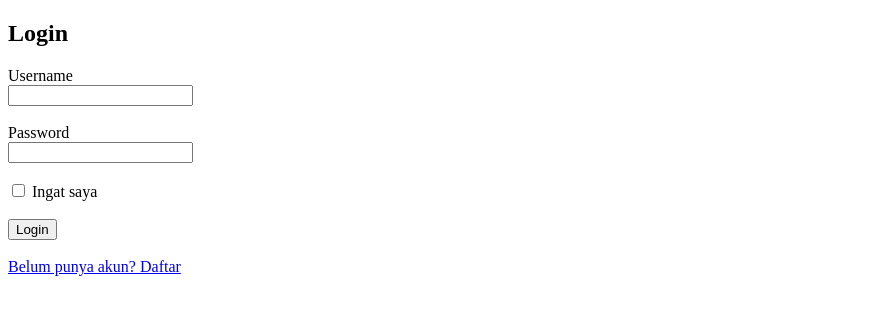
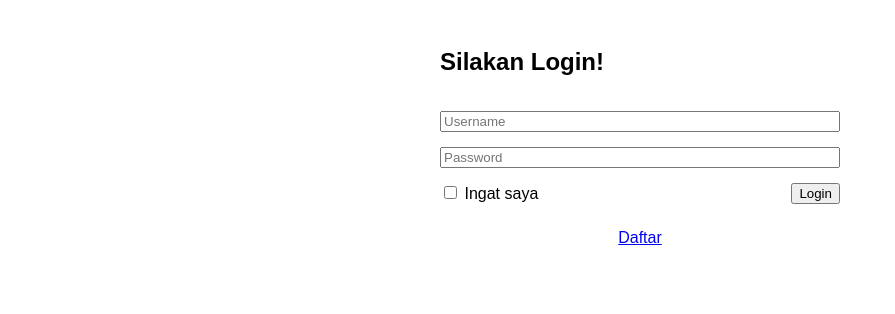
Before and after one commit to ahmad-riski/tugas-sekolah, a plain HTML site: page login.html in a window 1280 px wide. Shown: the whole page, without its empty margins (0-895 px from the left). Drawn offline with Linux system fonts and the light colour scheme.

Commit message:
Update login.html

```diff
--- a/login.html
+++ b/login.html
@@ -3,32 +3,46 @@
 <head>
   <meta charset="UTF-8">
   <title>Login</title>
+  <style>
+    body {
+      font-family: Arial, sans-serif;
+      padding: 20px;
+    }
+    .login-container {
+      display: grid;
+      gap: 15px;
+      max-width: 400px;
+      margin: auto;
+    }
+    .flex-container {
+      display: flex;
+      align-items: center;
+      justify-content: space-between;
+    }
+    .link-container {
+      text-align: center;
+      margin-top: 10px;
+    }
+  </style>
 </head>
 <body>
-  <h2>Login</h2>
-  <form>
-    <div>
-      <label for="username">Username</label><br>
-      <input type="text" id="username" name="username">
-    </div>
-    <br>
-    <div>
-      <label for="password">Password</label><br>
-      <input type="password" id="password" name="password">
-    </div>
-    <br>
-    <div>
-      <input type="checkbox" id="remember" name="remember">
-      <label for="remember">Ingat saya</label>
-    </div>
-    <br>
-    <div>
+
+  <form class="login-container" action="/login" method="POST">
+    <h2>Silakan Login!</h2>
+
+    <input type="text" name="username" placeholder="Username" required>
+
+    <input type="password" name="password" placeholder="Password" required>
+
+    <div class="flex-container">
+      <label><input type="checkbox" name="remember"> Ingat saya</label>
       <button type="submit">Login</button>
     </div>
-    <br>
-    <div>
-      <a href="#">Belum punya akun? Daftar</a>
+
+    <div class="link-container">
+      <a href="/register">Daftar</a>
     </div>
   </form>
+
 </body>
 </html>
```
